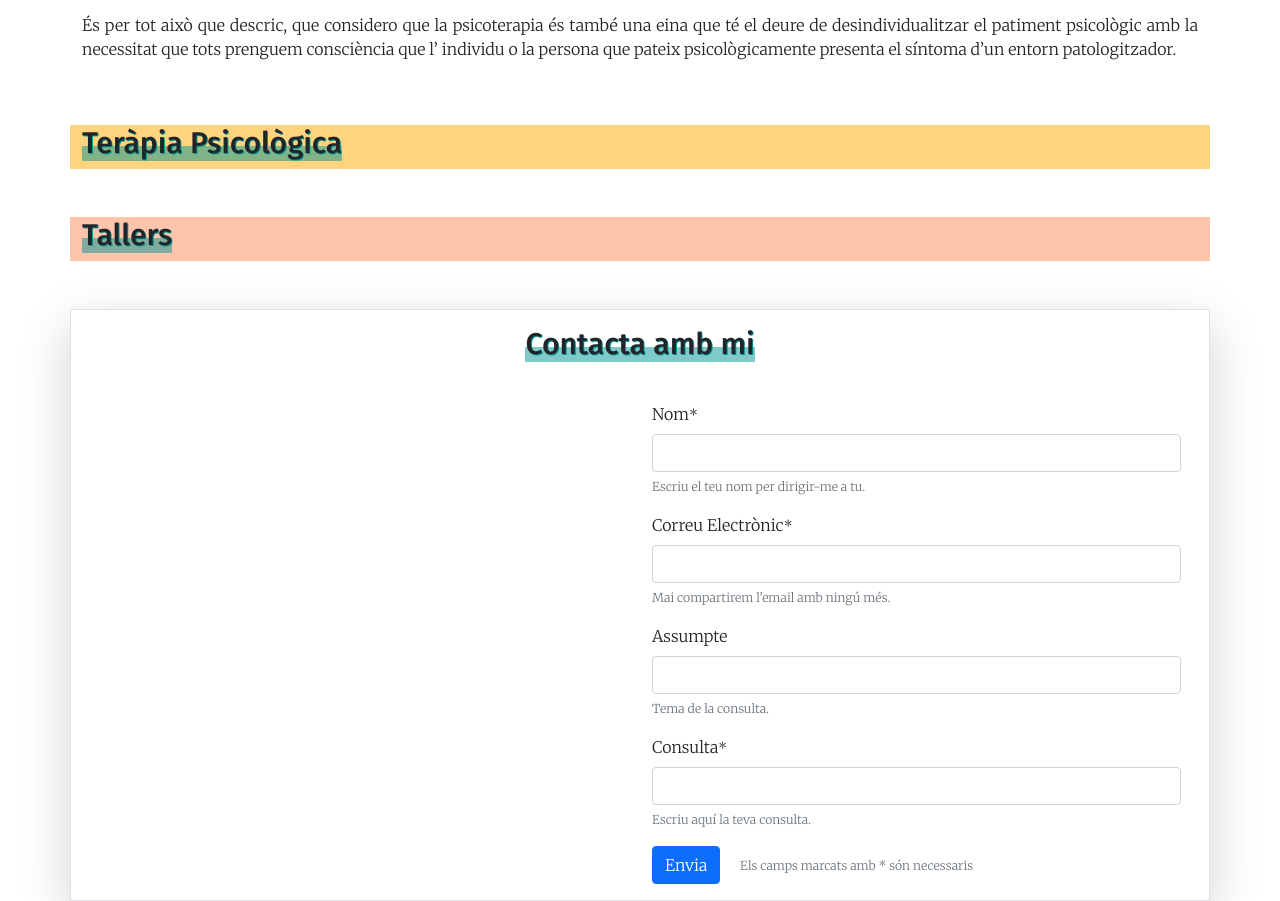
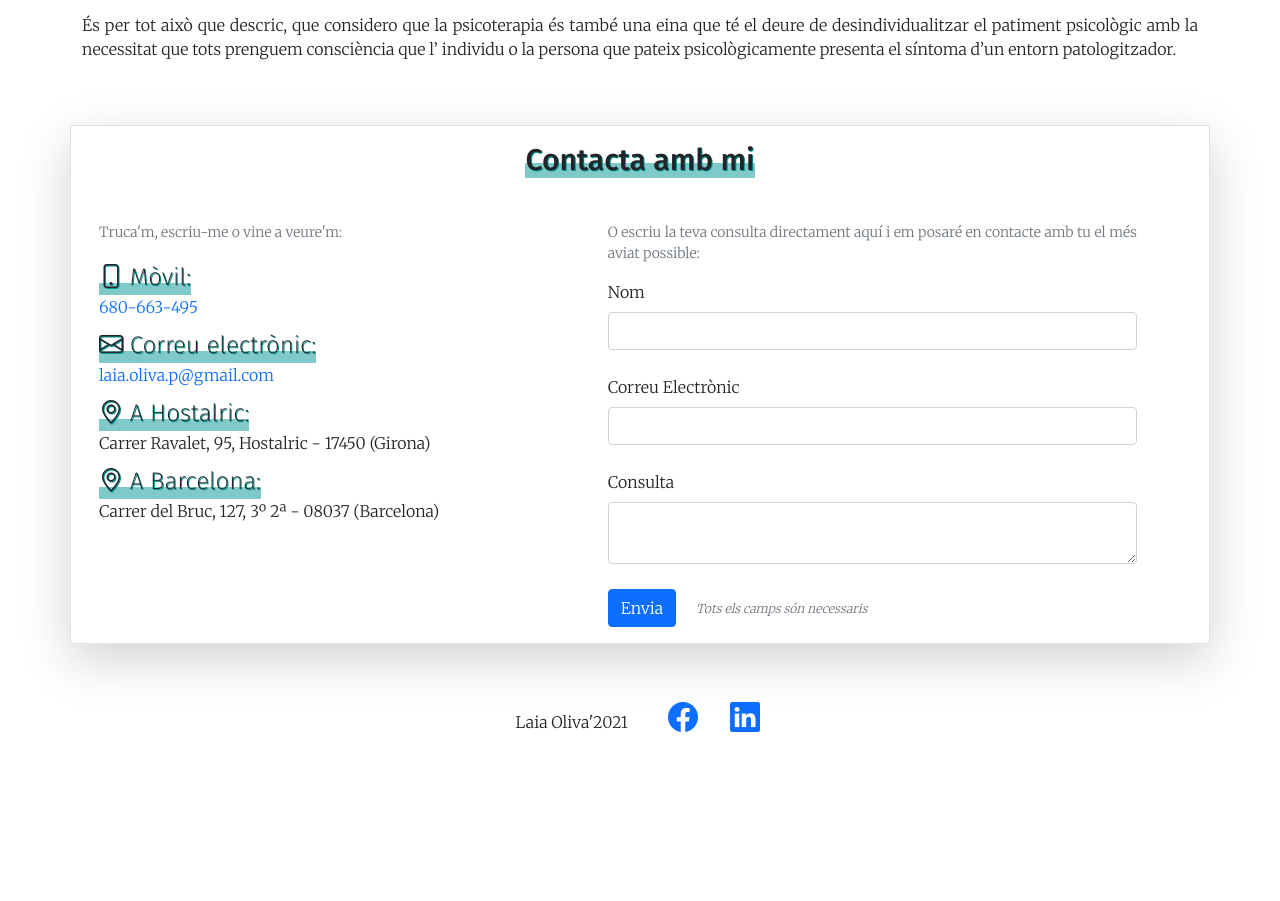
Before and after one commit to rubennp/ita-s2-bootstrap, a plain HTML site: page index.html in a window 1280 px wide. Shown: the part 3240-4141 px from the top of the page. After the commit the page ends 4008 px from the top, so only its background shows below. Drawn offline with nearby package versions, Linux system fonts and the light colour scheme.

Commit message:
Afegits formularis login/registre i footer

```diff
--- a/css/styles.css
+++ b/css/styles.css
@@ -50,3 +50,6 @@ p:not(blockquote p), dd { text-align: justify; }
 .bg-color2 { background-color: #D7E4BC; }
 .bg-color3 { background-color: #FFC4AC; }
 .bg-color4 { background-color: #D4E3FE, }
+
+address dt { font-size: 1.5em; }
+address a { text-decoration: none; }
--- a/index.html
+++ b/index.html
@@ -38,12 +38,24 @@
 					<button type="button" class="btn-close" data-bs-dismiss="modal" aria-label="Tancar"></button>
 				</div>
 				<div class="modal-body">
-					...
+					<form>
+						<label for="loginUsername" class="form-label">Nom d'usuari o email:</label>
+						<div class="input-group mb-3">
+							<span class="input-group-text"><i class="bi bi-person"></i></span>
+							<span class="input-group-text"><i class="bi bi-at"></i></span>
+							<input type="text" class="form-control" placeholder="" aria-label="Usuari" aria-describedby="loginUsername" id="loginUsername" required>
+						</div>
+						<label for="loginPassword" class="form-label">Contrasenya:</label>
+						<div class="input-group mb-3">
+							<span class="input-group-text"><i class="bi bi-asterisk"></i></span>
+							<input type="password" class="form-control" placeholder="" aria-label="Password" aria-describedby="loginPassword" id="loginPassword" required>
+						</div>
+					</form>
 				</div>
 				<div class="modal-footer">
 					<button type="button" class="btn btn-secondary" data-bs-dismiss="modal" data-bs-toggle="modal"
 						data-bs-target="#registreModal">Registre</button>
-					<button type="button" class="btn btn-primary">Entra</button>
+					<button type="button" class="btn btn-primary" data-bs-dismiss="modal">Entra</button>
 				</div>
 			</div>
 		</div>
@@ -57,7 +69,22 @@
 					<button type="button" class="btn-close" data-bs-dismiss="modal" aria-label="Tancar"></button>
 				</div>
 				<div class="modal-body">
-					...
+					<form>
+						<label for="registreUsername" class="form-label">Nom d'usuari:</label>
+						<div class="input-group mb-3">
+							<span class="input-group-text"><i class="bi bi-person"></i></span>
+							<input type="text" class="form-control" placeholder="" aria-label="Nom d'usuari" aria-describedby="registreUsername" id="registreUsername" required>
+						</div><label for="registreEmail" class="form-label">Correu electrònic:</label>
+						<div class="input-group mb-3">
+							<span class="input-group-text"><i class="bi bi-at"></i></span>
+							<input type="text" class="form-control" placeholder="" aria-label="Nom d'usuari" aria-describedby="registreEmail" id="registreEmail" required>
+						</div>
+						<label for="registrePassword" class="form-label">Contrasenya:</label>
+						<div class="input-group mb-3">
+							<span class="input-group-text"><i class="bi bi-asterisk"></i></span>
+							<input type="password" class="form-control" placeholder="" aria-label="Password" aria-describedby="registrePassword" id="registrePassword">
+						</div>
+					</form>
 				</div>
 				<div class="modal-footer">
 					<button type="button" class="btn btn-secondary" data-bs-dismiss="modal" data-bs-toggle="modal"
@@ -98,10 +125,10 @@
 							</ul>
 						</li>
 						<li class="nav-item">
-							<a class="nav-link" href="index.html#terapia">Teràpia psicològica</a>
+							<a class="nav-link" href="#">Teràpia psicològica</a>
 						</li>
 						<li class="nav-item">
-							<a class="nav-link" href="index.html#tallers">Tallers</a>
+							<a class="nav-link" href="#">Tallers</a>
 						</li>
 						<li class="nav-item">
 							<a class="nav-link" href="index.html#contacte"><i class="bi bi-envelope"></i></a>
@@ -426,62 +453,96 @@
 				</p>
 			</div>
 		</section>
-		<!-- Teràpia Psicològica -->
+		<!-- Teràpia Psicològica
 		<section class="bg-color1 container mt-5" id="terapia">
 			<div class="row">
 				<h2><strong>Teràpia Psicològica</strong></h2>
 			</div>
 		</section>
-		<!-- Tallers -->
+		Tallers
 		<section class="bg-color3 container mt-5" id="tallers">
 			<div class="row">
 				<h2><strong>Tallers</strong></h2>
 			</div>
-		</section>
+		</section> -->
 		<!-- Contacte -->
-		<section class="container mt-5 border shadow-lg" id="contacte">
+		<section class="container my-5 border shadow-lg" id="contacte">
 			<div class="row p-3 text-center">
 				<h2><strong>Contacta amb mi</strong></h2>
 			</div>
-			<div class="row p-3">
-				<div class="col-md-6">
-
+			<div class="row p-3 gap-5">
+				<div class="col-lg-5">
+					<p class="form-text mb-3">Truca'm, escriu-me o vine a veure'm:</p>
+					<address>
+						<dl>
+							<dt><i class="bi bi-phone"></i> Mòvil:</dt>
+							<dd><a href="tel:0034680663495">680-663-495</a></dd>
+							<dt><i class="bi bi-envelope"></i> Correu electrònic:</dt>
+							<dd><a href="mailto:laia.oliva.p@gmail.com">laia.oliva.p@gmail.com</a></dd>
+							<dt><i class="bi bi-geo-alt"></i> A Hostalric:</dt>
+							<dd>Carrer Ravalet, 95, Hostalric - 17450 (Girona)</dd>
+							<dt><i class="bi bi-geo-alt"></i> A Barcelona:</dt>
+							<dd>Carrer del Bruc, 127, 3º 2ª - 08037 (Barcelona)</dd>
+						</dl>
+					</address>
 				</div>
-				<div class="col-md-6">
+				<div class="col-lg-6">
 					<form>
-						<div class="mb-3">
-							<label for="inputNom" class="form-label">Nom<small>*</small></label>
+						<p class="mb-3 form-text">O escriu la teva consulta directament aquí i em posaré en contacte amb
+							tu el més aviat possible:</p>
+						<div>
+							<label for="inputNom" class="form-label">Nom</label>
 							<input type="text" class="form-control" id="inputNom" aria-describedby="nomHelp" required>
-							<div id="nomHelp" class="form-text"><small>Escriu el teu nom per dirigir-me a tu.</small></div>
-						  </div>
-						<div class="mb-3">
-						  <label for="inputEmail" class="form-label">Correu Electrònic<small>*</small></label>
-						  <input type="email" class="form-control" id="inputEmail" aria-describedby="emailHelp" required>
-						  <div id="emailHelp" class="form-text"><small>Mai compartirem l'email amb ningú més.</small></div>
+							<div id="nomHelp" class="form-text invisible"><small>Escriu el teu nom per dirigir-me a
+									tu.</small>
+							</div>
 						</div>
-						<div class="mb-3">
-							<label for="inputAssumpte" class="form-label">Assumpte</label>
-							<input type="text" class="form-control" id="inputAssumpte" aria-describedby="assumpteHelp">
-							<div id="AssumpteHelp" class="form-text"><small>Tema de la consulta.</small></div>
+						<div>
+							<label for="inputEmail" class="form-label">Correu Electrònic</label>
+							<input type="email" class="form-control" id="inputEmail" aria-describedby="emailHelp"
+								required>
+							<div id="emailHelp" class="form-text invisible"><small>Mai comparteixo l'email amb ningú
+									més.</small>
+							</div>
 						</div>
-						<div class="mb-3">
-							<label for="inputConsulta" class="form-label">Consulta<small>*</small></label>
-							<input type="text" class="form-control" id="inputConsulta" aria-describedby="consultaHelp">
-							<div id="AssumpteHelp" class="form-text"><small>Escriu aquí la teva consulta.</small></div>
+						<div>
+							<label for="inputConsulta" class="form-label">Consulta</label>
+							<textarea type="text" class="form-control" id="inputConsulta"
+								aria-describedby="consultaHelp"></textarea>
+							<div id="AssumpteHelp" class="form-text invisible"><small>Escriu aquí la teva
+									consulta.</small></div>
 						</div>
-
-						<div>
+						<div class="justify-content-end">
 							<button type="submit" class="btn btn-primary">Envia</button>
-							<span id="passwordHelpInline" class="form-text ps-3"><small>Els camps marcats amb * són necessaris</small></span>
+							<span id="passwordHelpInline" class="form-text ps-3"><small><em>Tots els camps són
+										necessaris</em></small></span>
 						</div>
-					  </form>
+					</form>
 				</div>
 			</div>
 		</section>
-		<footer>
-
-		</footer>
 	</main>
+	<footer class="mb-3">
+		<div class="row align-items-center">
+			<div class="col-6">
+				<ul class="nav justify-content-end">
+					<li class="nav-item">
+						Laia Oliva'2021
+					</li>
+				</ul>
+			</div>
+			<div class="col-6">
+				<ul class="nav justify-content-start">
+					<li class="nav-item">
+						<h2><a href="#" class="nav-link"><i class="bi bi-facebook"></i></a></h2>
+					</li>
+					<li class="nav-item">
+						<h2><a href="#" class="nav-link"><i class="bi bi-linkedin"></i></a></h2>
+					</li>
+				</ul>
+			</div>
+		</div>
+	</footer>
 	<!-- Bootstrap JS Bundle with Popper -->
 	<!-- CDN-->
 	<!-- <script src="https://cdn.jsdelivr.net/npm/bootstrap@5.0.0-beta3/dist/js/bootstrap.bundle.min.js" integrity="sha384-JEW9xMcG8R+pH31jmWH6WWP0WintQrMb4s7ZOdauHnUtxwoG2vI5DkLtS3qm9Ekf" crossorigin="anonymous"></script> -->
```
Also changed, not shown: 2 other files.
